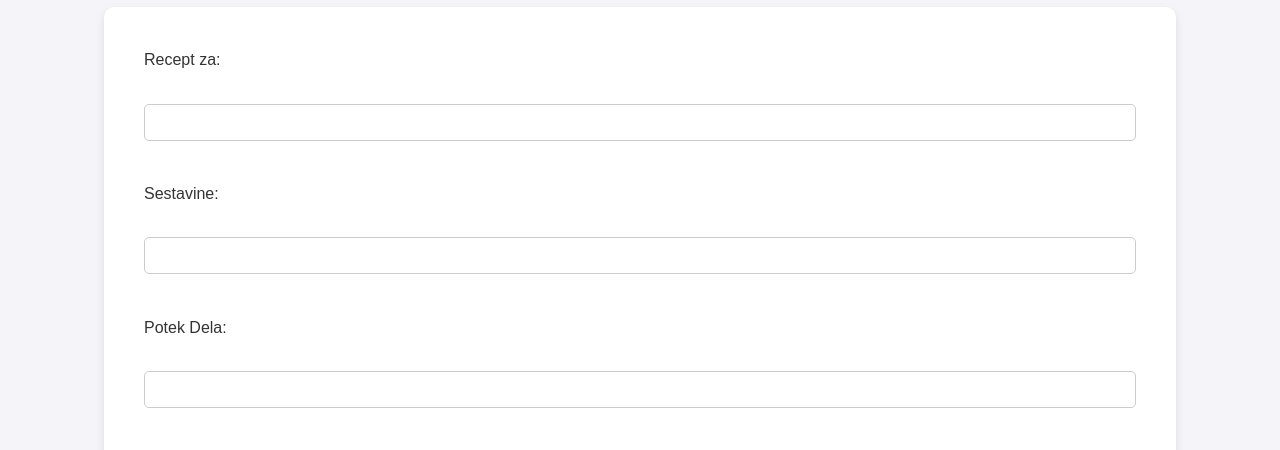
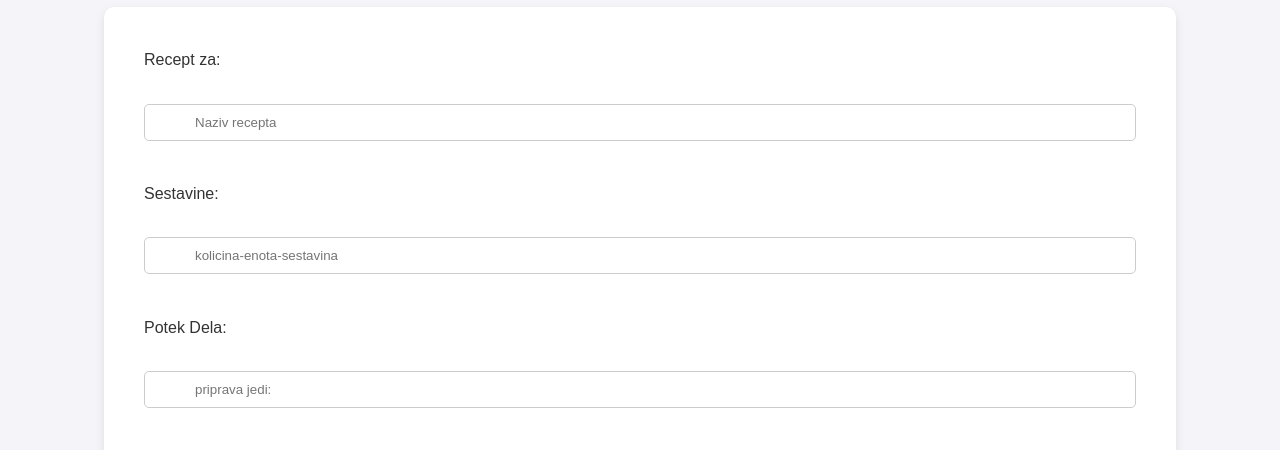
Before and after one commit to TilenBrunec/risPro, a website: page frontend/public/index.html in a window 1280 px wide. Shown: the part 322-772 px from the top of the page. Drawn offline with nearby package versions, Linux system fonts and the light colour scheme; no server answers.

Commit message:
dodani placeholderji za pravilno obliko vstavljenih sestavin

```diff
--- a/frontend/public/index.html
+++ b/frontend/public/index.html
@@ -28,13 +28,13 @@
 <div class="dodojanje">
     <form class="formTable" onsubmit="dodajRecept(event)">
       <label for="naziv">Recept za:</label><br>
-      <input type="text" id="naziv" name="naziv" required><br>
+      <input type="text" id="naziv" name="naziv" placeholder="Naziv recepta" required><br>
 
       <label for="sestavine">Sestavine:</label><br>
-      <input type="text" id="sestavine" name="sestavine" required><br>
+      <input type="text" id="sestavine" name="sestavine" placeholder="kolicina-enota-sestavina" required><br>
 
       <label for="potekdela">Potek Dela:</label><br>
-      <input type="text" id="potekdela" name="potekdela" required><br>
+      <input type="text" id="potekdela" name="potekdela" placeholder="priprava jedi:" required><br>
 
       <button type="submit">Dodaj recept:</button>
 
```
